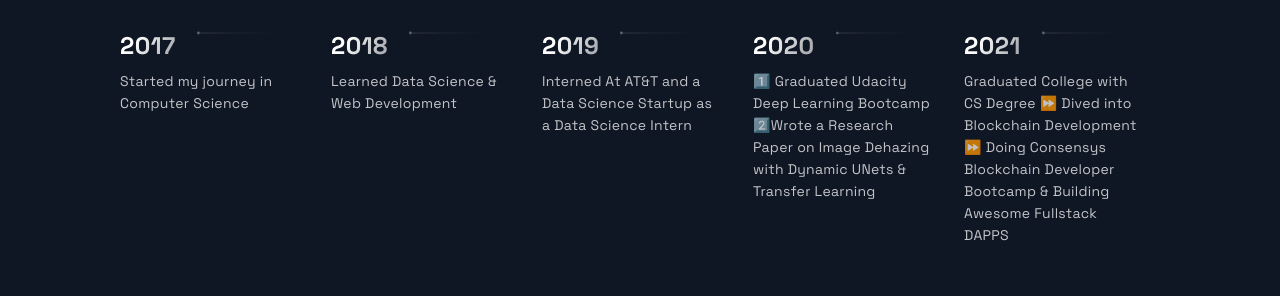
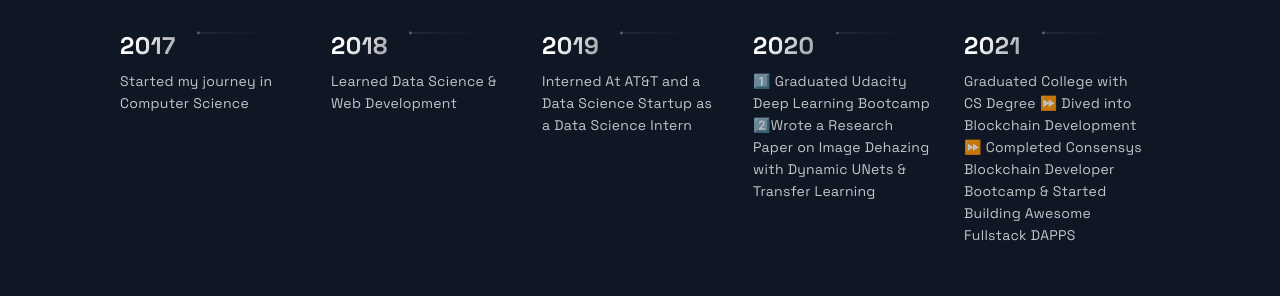
Before and after one commit to Stephen-Mings/portfolio, a Next.js app: page / in a window 1280 px wide. Shown: the part 3145-3441 px from the top of the page. Built offline with nearby package versions, Linux system fonts and the light colour scheme.

Commit message:
update on consensys bootcamp

```diff
--- a/src/constants/constants.js
+++ b/src/constants/constants.js
@@ -42,5 +42,5 @@ export const TimeLineData = [
   { year: 2018, text: 'Learned Data Science & Web Development', },
   { year: 2019, text: 'Interned At AT&T and a Data Science Startup as a Data Science Intern', },
   { year: 2020, text: '1️⃣ Graduated Udacity Deep Learning Bootcamp \n 2️⃣Wrote a Research Paper on Image Dehazing with Dynamic UNets & Transfer Learning', },
-  { year: 2021, text: "Graduated College with CS Degree ⏩ Dived into Blockchain Development ⏩ Doing Consensys Blockchain Developer Bootcamp & Building Awesome Fullstack DAPPS", },
+  { year: 2021, text: "Graduated College with CS Degree ⏩ Dived into Blockchain Development ⏩ Completed Consensys Blockchain Developer Bootcamp & Started Building Awesome Fullstack DAPPS", },
 ];
```
